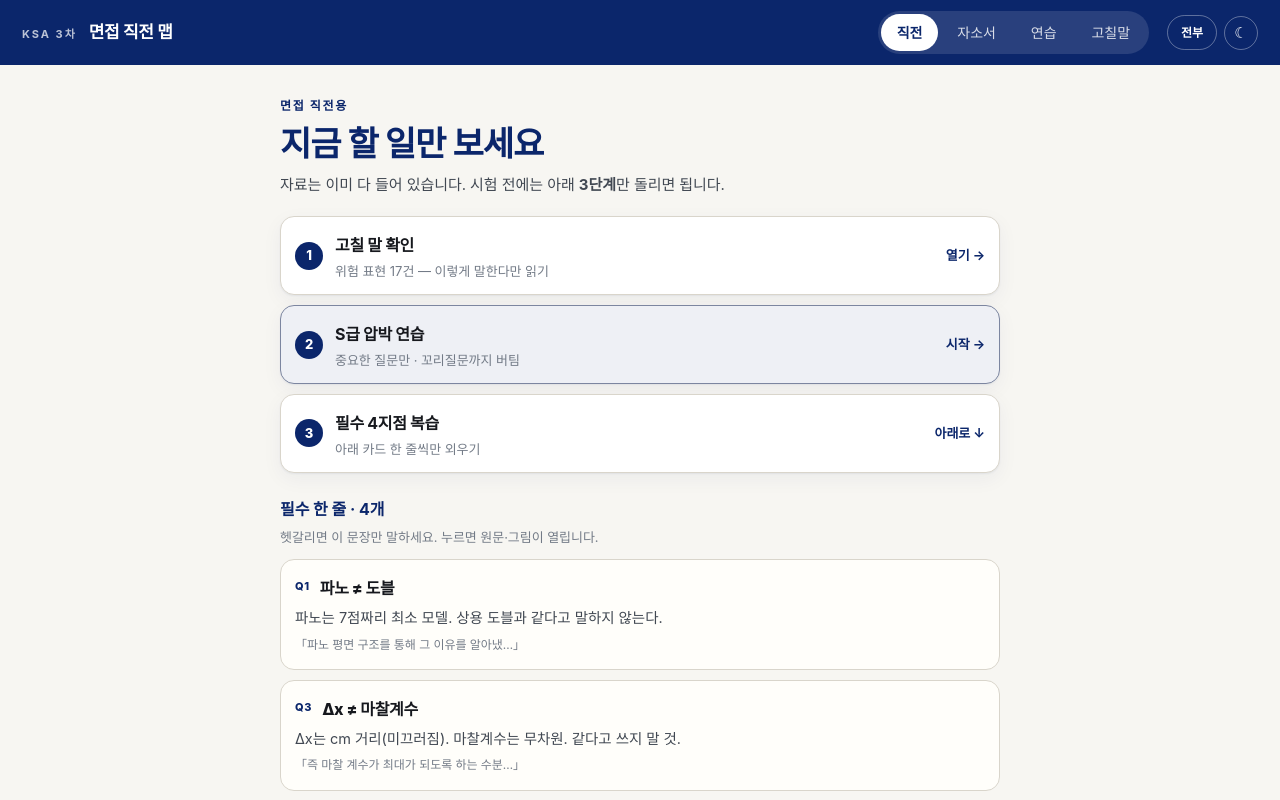
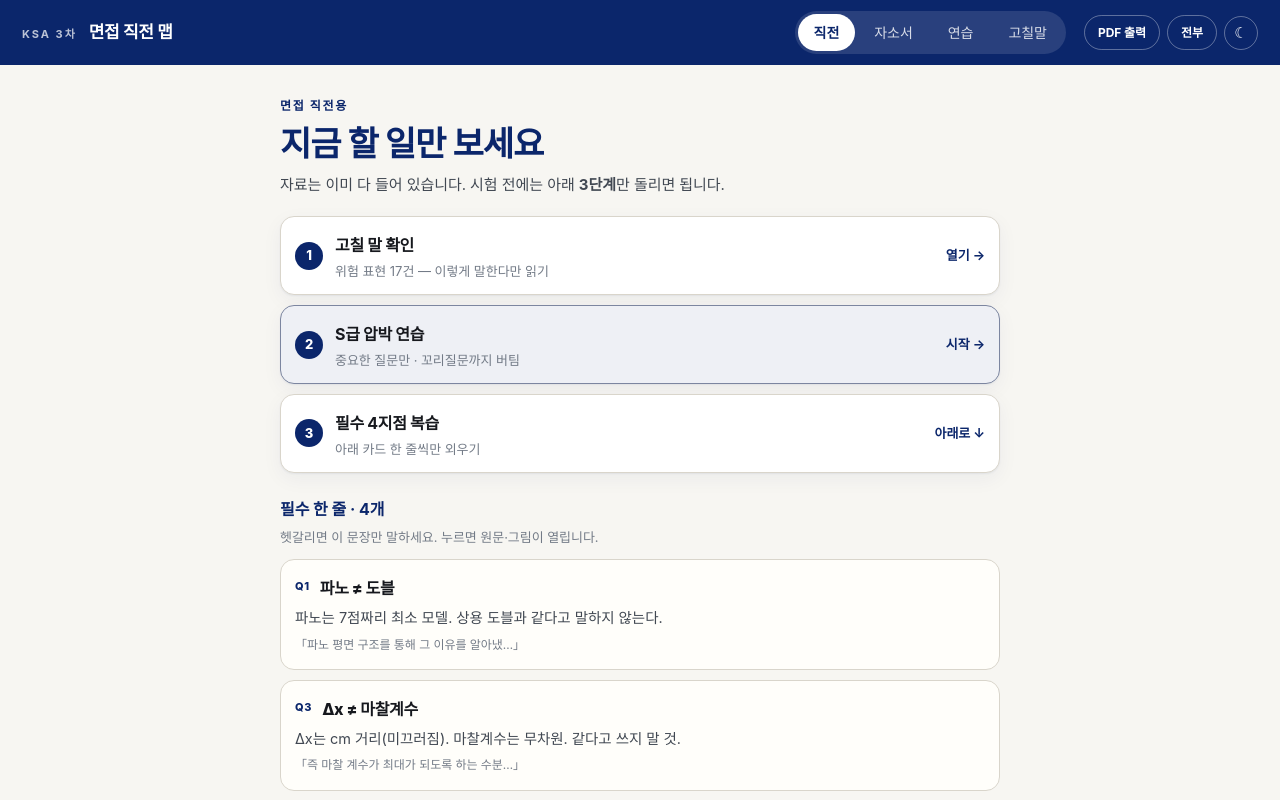
Before and after one commit to Rudwpahs/ksa, a React (Vite) app: page /#/q1 in a window 1280 px wide. Shown: the top 800 px of the page. Built offline with nearby package versions, Linux system fonts and the light colour scheme; a web font is replaced by a local one.

Commit message:
Add PDF export button to KSA top bar

```diff
--- a/src/App.tsx
+++ b/src/App.tsx
@@ -15,6 +15,7 @@ import { DetailPanel } from './components/DetailPanel';
 import { QuestionBank } from './components/QuestionBank';
 import { RedFlagView } from './components/RedFlagView';
 import { Overview } from './components/Overview';
+import { PdfDownloadButton } from './components/PdfDownloadButton';
 import { useIdSet, useLocalStorage } from './hooks/useLocalStorage';
 import './styles.css';
 
@@ -204,6 +205,7 @@ export default function App() {
         </nav>
 
         <div className="topbar-right">
+          <PdfDownloadButton />
           <button
             className={`mode ${panelOnly ? 'panel' : 'prep'}`}
             onClick={() => setPanelOnly(!panelOnly)}
```
